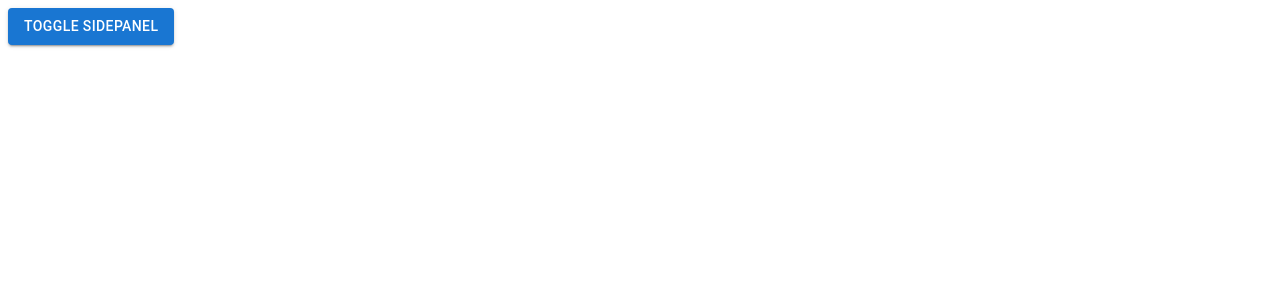
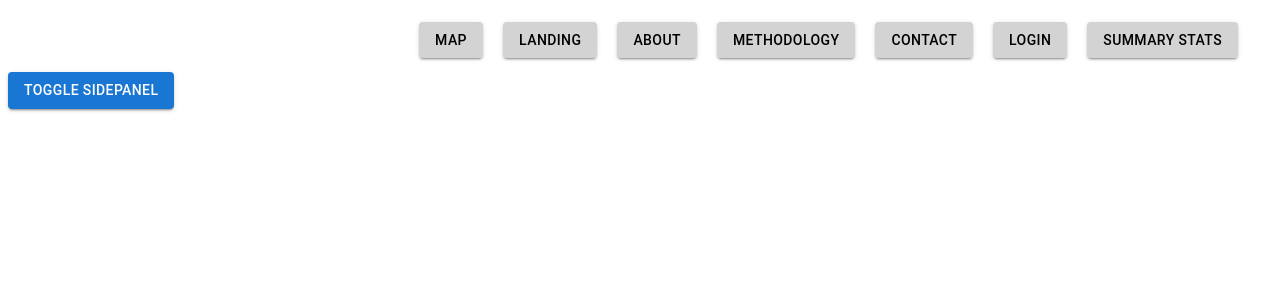
Before and after one commit to cornellh4i/greenzone, a Next.js app in the folder frontend/: page /about in a window 1280 px wide. Shown: the top 300 px of the page. Built offline with nearby package versions, Linux system fonts and the light colour scheme.

Commit message:
finished page routes and nav bar

```diff
--- /dev/null
+++ b/frontend/src/components/molecules/NavBar.tsx
@@ -0,0 +1,85 @@
+
+import React, { useState, useEffect } from "react";
+import Button from "../atoms/Button";
+import Dropdown from "../atoms/DropDown";
+import { useRouter } from "next/router";
+import { AppBar, Toolbar, Box } from "@mui/material";
+import useMediaQuery from "@mui/material/useMediaQuery";
+
+const NavBar: React.FC = () => {
+  const router = useRouter();
+  const isMobile = useMediaQuery("(max-width:600px)");
+  const [currentPage, setCurrentPage] = useState("");
+
+  const pages = [
+    { name: "Map", path: "/monitoring-platform" },
+    { name: "Landing", path: "/landing" },
+    { name: "About", path: "/about" },
+    { name: "Methodology", path: "/methodology" },
+    { name: "Contact", path: "/contact" },
+    { name: "Login", path: "/login" },
+    { name: "Summary Stats", path: "/summary-stats" },
+  ];
+
+  useEffect(() => {
+    const current = pages.find((page) => page.path === router.pathname);
+    setCurrentPage(current ? current.name : "");
+  }, [router.pathname]);
+
+  const navigateTo = (path: string) => {
+    router.push(path);
+  };
+
+  const handleDropdownChange = (value: string | null) => {
+    const selectedPage = pages.find((page) => page.name === value);
+    if (selectedPage) {
+      navigateTo(selectedPage.path);
+    }
+  };
+
+  return (
+    <AppBar
+      position="static"
+      sx={{
+        backgroundColor: "transparent",
+        boxShadow: "none",
+      }}
+    >
+      <Toolbar>
+        <Box sx={{ marginLeft: "auto" }}>
+          {isMobile ? (
+            <Dropdown
+              options={pages.map((page) => page.name)}
+              value={currentPage}
+              onChange={handleDropdownChange}
+              label={currentPage}
+              sx={{
+                width: "150px",
+                color: "black",
+                backgroundColor: "lightgray",
+              }}
+            />
+          ) : (
+            pages.map((page) => (
+              <Button
+                key={page.name}
+                onClick={() => navigateTo(page.path)}
+                label={page.name}
+                sx={{
+                  color: "black",
+                  backgroundColor: "lightgray",
+                  margin: "0 10px",
+                  "&:hover": {
+                    backgroundColor: "#d3d3d3", // Slightly darker gray on hover
+                  },
+                }}
+              />
+            ))
+          )}
+        </Box>
+      </Toolbar>
+    </AppBar>
+  );
+};
+
+export default NavBar;
--- a/frontend/src/pages/about.tsx
+++ b/frontend/src/pages/about.tsx
@@ -10,6 +10,8 @@ import SearchBar from "@/components/molecules/SearchBar";
 import { useState } from "react";
 import SidePanel from "@/components/organisms/SidePanel";
 import BarChart from "@/components/charts/barchart";
+
+import NavBar from "../components/molecules/NavBar";
 
 /** An About page */
 const About = () => {
@@ -207,6 +209,7 @@ const About = () => {
 
   return (
     <div>
+      <NavBar />
       <Button onClick={handlePanelToggle} label="Toggle SidePanel" />
       <SidePanel isOpen={isPanelOpen} onClose={handlePanelToggle}>
         <div style={{ display: "flex", alignItems: "center" }}>
```
Also changed, not shown: frontend/src/pages/contact.tsx (added, +13 -0 lines), frontend/src/pages/landing.tsx (added, +13 -0 lines), frontend/src/pages/login.tsx (added, +14 -0 lines), frontend/src/pages/methodology.tsx (added, +13 -0 lines), frontend/src/pages/monitoring-platform.tsx (added, +13 -0 lines), frontend/src/pages/summary-stats.tsx (added, +13 -0 lines), 1 other file (tests, documents, lock files or other folders).
